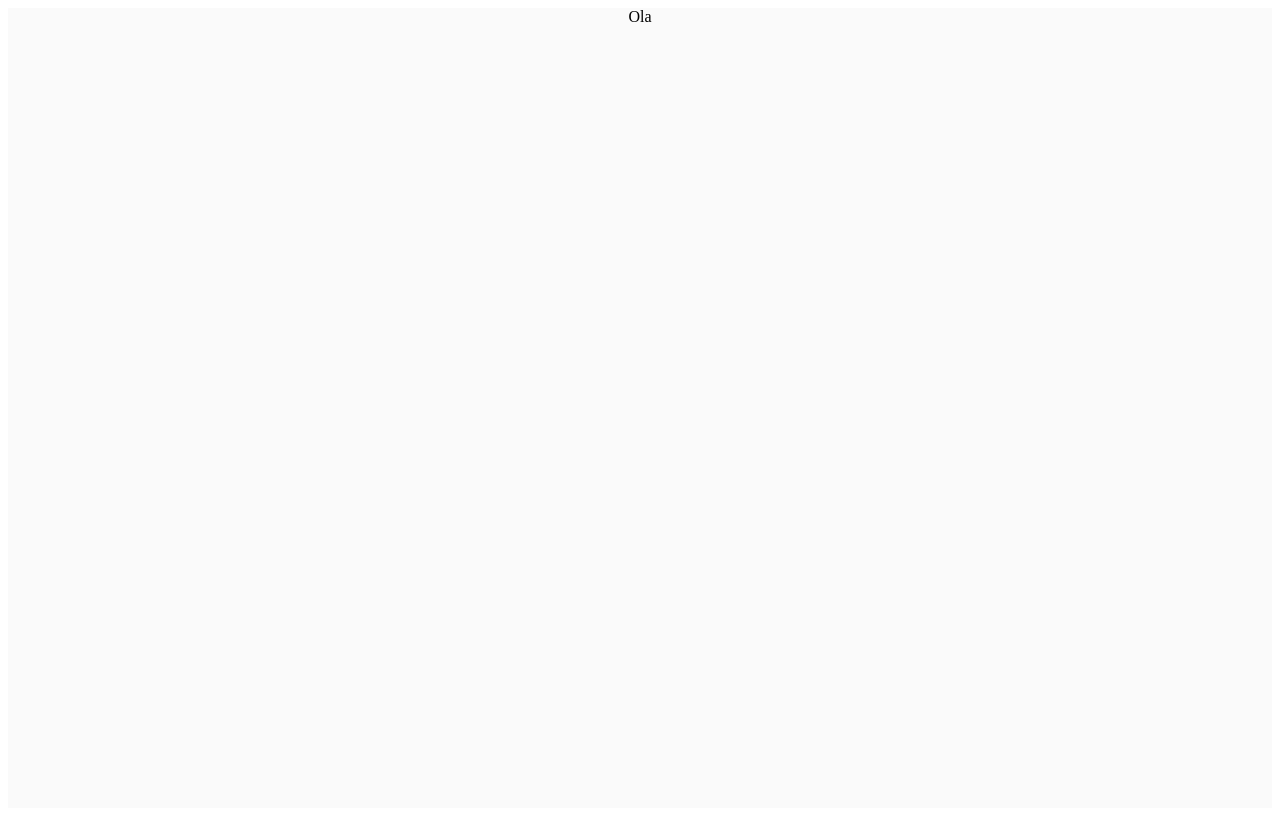
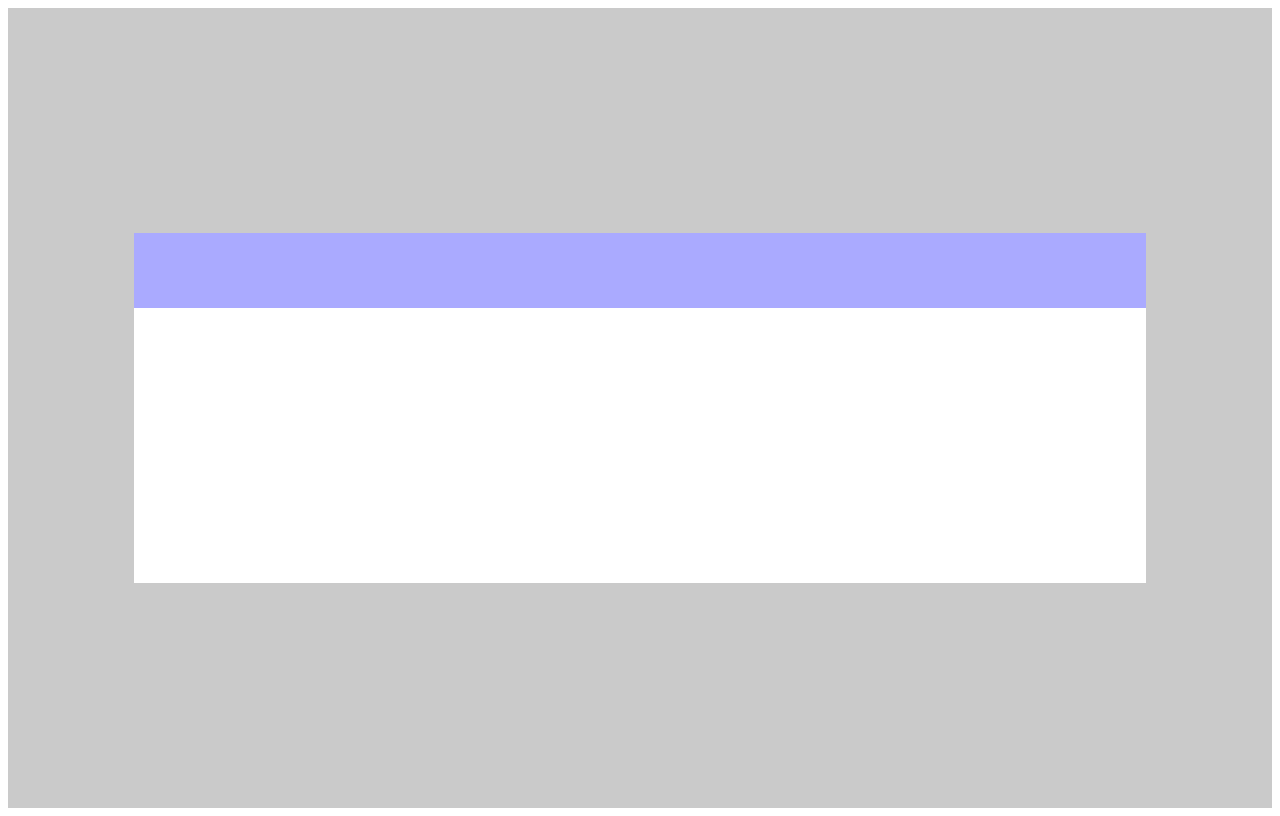
Before and after one commit to CauaGNP/calculatorDio, a React (Create React App) app: page / in a window 1280 px wide. Built offline with nearby package versions, Linux system fonts and the light colour scheme.

Commit message:
Adicionando e estilizando o Input/Visor da calculadora

```diff
--- a/src/App.js
+++ b/src/App.js
@@ -1,9 +1,14 @@
-import { Container } from "./style";
+import Input from "./components/Input"
+import Button from "./components/Button"
+
+import { Container, Content } from "./style";
 
 const App = ( ) =>  {
   return (
     <Container>
-      Ola
+      <Content>
+        <Input />
+      </Content>
     </Container>
   );
 }
--- a/src/components/Input/index.js
+++ b/src/components/Input/index.js
@@ -1,8 +1,10 @@
+import { InputContainer } from "./style";
+
 const Input = ( ) =>  {
     return (
-      <div className="App">
-        Ola
-      </div>
+      <InputContainer>
+        <input />
+      </InputContainer>
     );
   }
 
--- a/src/components/Input/style.js
+++ b/src/components/Input/style.js
@@ -1 +1,25 @@
 import styled from 'styled-components';
+
+export const InputContainer = styled.div`
+    background-color: #AAAAFF;
+    width: 100%;
+    height: 75px;
+
+    display: flex;
+    align-items:center;
+    justify-content: flex-end;
+
+    input{
+        width: 100%;
+        height: 75px;
+        background-color: #AAAAFF;
+        border: 0;
+        display: flex;
+        align-items: flex-end;
+        flex-direction: column;
+        font-size: 24px;
+        font-family: 'Roboto';
+        padding: 0 10px;
+        color: #FFFFFF;
+    }
+`
--- a/src/style.js
+++ b/src/style.js
@@ -3,9 +3,16 @@
 export const Container = styled.div`
     width: 100%;
     height: 100vh;
-    background-color: #FAFAFA;
+    background-color: #CACACA;
 
     display: flex;
-    align-itens: center;
+    align-items: center;
     justify-content: center;
+
  `
+
+export const Content = styled.div`
+    background-color: #FFFFFF;
+    width: 80%;
+    min-height: 350px;
+`
```
